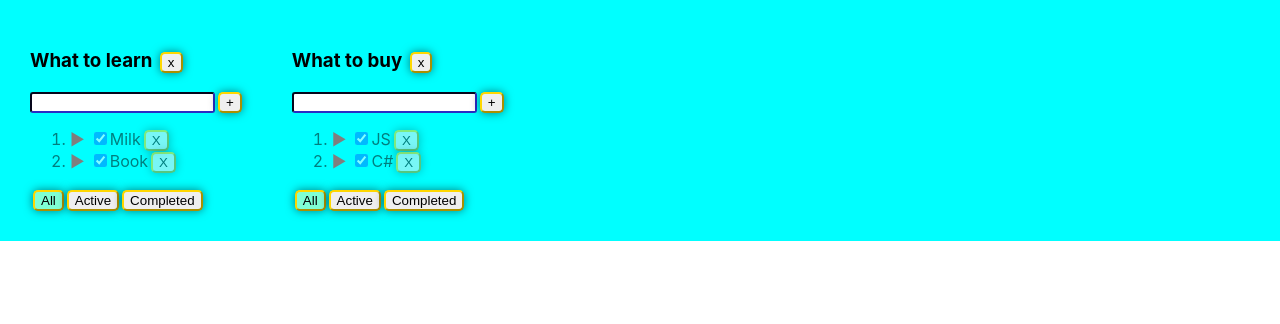
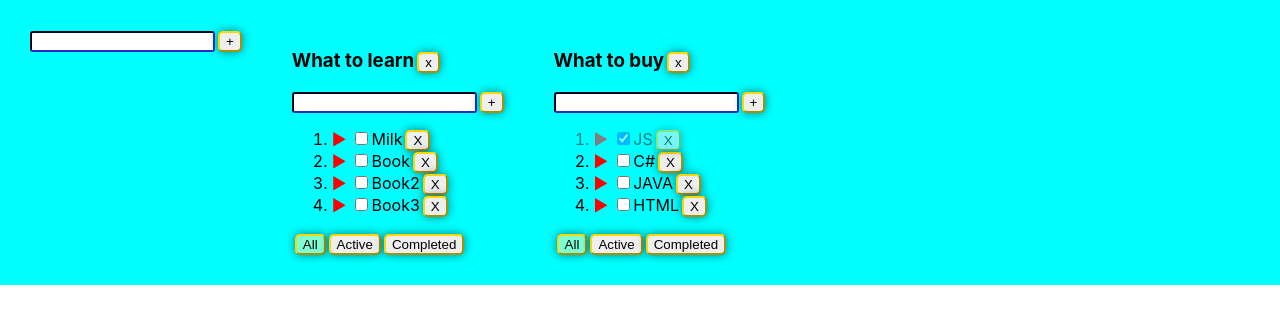
Before and after one commit to DmitryShastel/ToDoList, a React (Create React App) app: page / in a window 1280 px wide. Shown: the top 324 px of the page. Built offline with nearby package versions, Linux system fonts and the light colour scheme.

Commit message:
ToDoList_6

```diff
--- /dev/null
+++ b/src/AddItemForm.tsx
@@ -0,0 +1,39 @@
+import React, {ChangeEvent, KeyboardEvent, useState} from 'react';
+import {v1} from "uuid";
+
+type AddItemFormPropsType = {
+    addItem: (title: string) => void
+}
+
+export function AddItemForm(props: AddItemFormPropsType) {
+    let [title, setTitle] = useState("")
+    let [error, setError] = useState<string | null>(null)
+
+    const addItem = () => {
+        if (title.trim() !== "") {
+            props.addItem(title);
+            setTitle("");
+        } else {
+            setError("Title is requared");
+        }
+    }
+    const onChangeHandler = (e: ChangeEvent<HTMLInputElement>) => {
+        setTitle(e.currentTarget.value)
+    }
+    const onKeyPressHandler = (e: KeyboardEvent<HTMLInputElement>) => {
+        setError(null);
+        if (e.charCode === 13) {
+            addItem();
+        }
+    }
+
+    return <div>
+        <input value={title}
+               onChange={onChangeHandler}
+               onKeyPress={onKeyPressHandler}
+        className={error ? "error" : ""}/>
+        <button onClick={addItem}>+</button>
+
+        {error && <div className={"error-message"}>{error}</div>}
+    </div>
+}
--- a/src/App.tsx
+++ b/src/App.tsx
@@ -2,6 +2,7 @@
 import './App.css';
 import {TaskType, Todolist} from "./Todolist";
 import {v1} from "uuid";
+import {AddItemForm} from "./AddItemForm";
 
 export type FilterValuesType = "all" | "active" | "completed"
 type TodolistType = {
@@ -41,6 +42,13 @@
         //засетаем в стейт копию объекта, чтобы React отреагировал перерисовкой
         setTasks({...tasks});
     }
+    function changeTodolistTitle(id: string, newTitle: string) {
+        const todolist = todolists.find(tl => tl.id === id);
+        if(todolist) {
+            todolist.title = newTitle;
+            setTodolists([...todolists]);
+        }
+    }
 
     function changeFilter(value: FilterValuesType, todolistId: string) {
         let todolist = todolists.find(tl => tl.id === todolistId);
@@ -59,6 +67,15 @@
         //засетаем в стейт копию объекта, чтобы React отреагировал перерисовкой
         setTasks({...tasks})
     }
+    function addTodolist(title: string) {
+        let newTodolistId = v1();
+        let newTodolist: TodolistType = {id: newTodolistId, title: title, filter: 'all'}
+        setTodolists([newTodolist, ...todolists]);
+        setTasks({
+            ...tasks,
+            [newTodolistId]: []
+        })
+    }
 
     function changeStatus(id: string, isDone: boolean, todolistId: string) {
         //достанем нужный массив по todolistId:
@@ -68,6 +85,18 @@
         //изменим таску, если нашлась
         if (task) {
             task.isDone = isDone;
+            // засетаем в стейт копию объекта, чтобы React отреагировал перерисовкой
+            setTasks({...tasks})
+        }
+    }
+    function changeTaskTitle(id: string, newTitle: string, todolistId: string) {
+        //достанем нужный массив по todolistId:
+        let todolistTasks = tasks[todolistId];
+        //найдем нужную таску:
+        let task = todolistTasks.find(t => t.id === id);
+        //изменим таску, если нашлась
+        if (task) {
+            task.title = newTitle;
             // засетаем в стейт копию объекта, чтобы React отреагировал перерисовкой
             setTasks({...tasks})
         }
@@ -83,18 +112,23 @@
 
     let [tasks, setTasks] = useState<TaskStateType>({
         [todolistId1]: [
-            {id: v1(), title: "Milk", isDone: true},
-            {id: v1(), title: "Book", isDone: true}
+            {id: v1(), title: "Milk", isDone: false},
+            {id: v1(), title: "Book", isDone: false},
+            {id: v1(), title: "Book2", isDone: false},
+            {id: v1(), title: "Book3", isDone: false}
         ],
         [todolistId2]: [
             {id: v1(), title: "JS", isDone: true},
-            {id: v1(), title: "C#", isDone: true}
+            {id: v1(), title: "C#", isDone: false},
+            {id: v1(), title: "JAVA", isDone: false},
+            {id: v1(), title: "HTML", isDone: false}
         ]
     })
 
 
     return (
         <div className="App">
+            <AddItemForm addItem={addTodolist}/>
             {
                 todolists.map(tl => {
                     let allTodolistTasks = tasks[tl.id];
@@ -117,7 +151,9 @@
                         changeFilter={changeFilter}
                         addTask={addTask}
                         changeStatus={changeStatus}
+                        changeTaskTitle={changeTaskTitle}
                         filter={tl.filter}
+                        changeTodolistTitle={changeTodolistTitle}
                     />
                 })
             }
--- /dev/null
+++ b/src/EditableSpan.tsx
@@ -0,0 +1,26 @@
+import React, {ChangeEvent, useState} from "react";
+
+type EditableSpanPropsType = {
+    title: string
+    onChange: (newValue: string) => void
+}
+
+export function EditableSpan(props: EditableSpanPropsType) {
+    let [editMode, setEditeMode] = useState(false)
+    let [title, setTitle] = useState("")
+
+    const activateEditMode = () =>{
+        setEditeMode(true);
+        setTitle(props.title);
+    }
+    const activateViewMode = () => {
+        setEditeMode(false)
+        props.onChange(title);
+    }
+    const onChangeTitleHandler = (e:ChangeEvent<HTMLInputElement>) => setTitle(e.currentTarget.value)
+
+    return editMode
+    ? <input value={title} onChange={onChangeTitleHandler} onBlur={activateViewMode} autoFocus/>
+    : <span onDoubleClick={activateEditMode}>{props.title}</span>
+
+}
--- a/src/Todolist.tsx
+++ b/src/Todolist.tsx
@@ -1,5 +1,7 @@
-import React, {ChangeEvent, KeyboardEvent, useState} from 'react';
+import React, {ChangeEvent, useState} from 'react';
 import {FilterValuesType} from "./App";
+import {AddItemForm} from "./AddItemForm";
+import {EditableSpan} from "./EditableSpan";
 
 export type TaskType = {
     id: string
@@ -16,6 +18,8 @@
     changeFilter: (value: FilterValuesType, todolistId: string) => void
     addTask: (title: string, todolistId: string) => void
     changeStatus: (id: string, isDone: boolean, todolistId: string) => void
+    changeTaskTitle: (id: string, newTitle: string, todolistId: string) => void
+    changeTodolistTitle: (id: string, newTitle: string,) => void
     filter:FilterValuesType
 }
 
@@ -24,7 +28,7 @@
     let [title, setTitle] = useState(" ")
     let [error, setError] = useState<string | null>(null)
 
-    const addTask = () => {
+    const addTask = (title: string) => {
         if (title.trim() !== "") {
             props.addTask(title, props.id);
             setTitle("");
@@ -32,15 +36,6 @@
             setError("Title is requared");
         }
     };
-    const onChangeHandler = (e: ChangeEvent<HTMLInputElement>) => {
-        setTitle(e.currentTarget.value)
-    }
-    const onKeyPressHandler = (e: KeyboardEvent<HTMLInputElement>) => {
-        setError(null);
-        if (e.charCode === 13) {
-            addTask();
-        }
-    }
     const onAllClickHander = () => {
         props.changeFilter("all", props.id)
     }
@@ -53,19 +48,17 @@
     const removeTodolist = () => {
         props.removeTodolist(props.id)
     }
+    const changeTodolistTitle = (newTitle: string) => {
+        props.changeTodolistTitle(props.id, newTitle)
+    }
 
 
     return (
         <div>
-            <h3>{props.title}  <button onClick={removeTodolist}>x</button></h3>
-            <div>
-                <input value={title}
-                       onChange={onChangeHandler}
-                       onKeyPress={onKeyPressHandler}/>
-                <button onClick={addTask}>+
-                </button>
-                {error && <div className={"error-message"}>{error}</div>}
-            </div>
+            <h3><EditableSpan title={props.title} onChange={changeTodolistTitle}  />
+                <button onClick={removeTodolist}>x</button></h3>
+
+           <AddItemForm addItem={addTask}/>
             <ul>
                 {
                     props.tasks.map(t => {
@@ -73,16 +66,20 @@
                          const onClickHandler = () => {
                              props.removeTasks(t.id, props.id)
                          }
-                         const onChangeHandler = (e: ChangeEvent<HTMLInputElement>) => {
+                         const onChangeStatusHandler = (e: ChangeEvent<HTMLInputElement>) => {
                              let newIsDoneValue = e.currentTarget.checked;
                              props.changeStatus(t.id, newIsDoneValue, props.id)
+                         }
+                         const onChangeTitleHandler = (newValue: string) => {
+                             props.changeTaskTitle(t.id, newValue, props.id);
                          }
 
                         return <li key={t.id} className={t.isDone ? "is-done" : ""}>
                             <input type="checkbox"
                                    checked={t.isDone}
-                            onChange={onChangeHandler}/>
-                            <span>{t.title}</span>
+                            onChange={onChangeStatusHandler}/>
+                            <EditableSpan title={t.title}
+                            onChange={onChangeTitleHandler}/>
                             <button onClick={onClickHandler}>X
                             </button>
                         </li>
```
